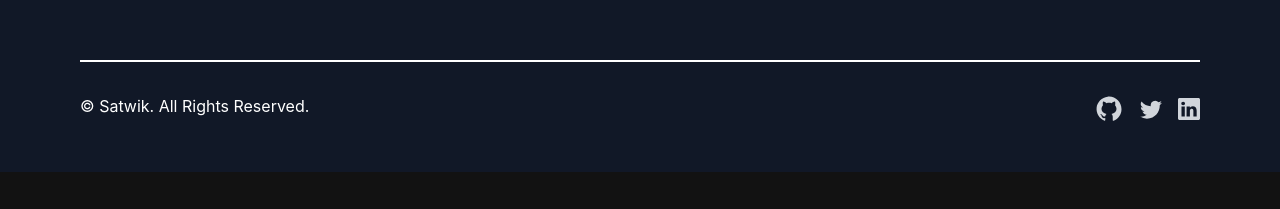
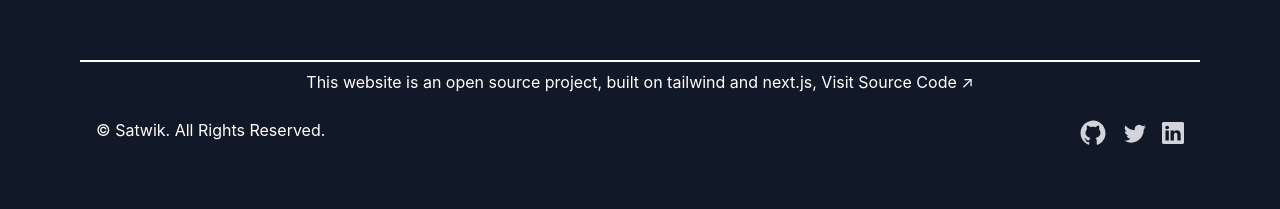
Before and after one commit to Satwikan/portfolio, a Next.js app: page / in a window 1280 px wide. Shown: the part 1948-2157 px from the top of the page. Before the commit the page ends 2120 px from the top, so only its background shows below. Built offline with nearby package versions, Linux system fonts and the light colour scheme; no server answers.

Commit message:
footer line added

```diff
--- a/layouts/Footer.js
+++ b/layouts/Footer.js
@@ -4,15 +4,25 @@ import userData from "@constants/data";
 export default function Footer() {
   return (
     <div className="bg-[#F1F1F1] dark:bg-gray-900 pb-20">
-      <br/>
-      <br/>
+      <br />
+      <br />
       <div className="max-w-6xl  mx-auto px-4 py-10 md:py-20">
         <div className="h-0.5 w-full bg-white dark:bg-gray-700"></div>
-        <div className="flex flex-col space-y-4 md:space-y-0 md:flex-row justify-between md:items-center mt-8">
-          <div>
+        <div className="text-center sm:text-left my-2">
+          This website is an open source project, built on tailwind and next.js
+          {",  "}
+          <a
+            href="https://github.com/Satwikan/portfolio"
+            className="underline bg-red-600 text-white"
+          >
+            Visit Source Code &#x2197;
+          </a>
+        </div>
+        <div className="flex flex-col space-y-4 md:space-y-0 md:flex-row justify-between md:items-center">
+          <div className="p-4">
             <p>&copy; Satwik. All Rights Reserved.</p>
           </div>
-          <div className="space-x-4 flex flex-row items-center">
+          <div className="space-x-4 flex flex-row items-center justify-center p-4">
             <a
               href={userData.socialLinks.github}
               className="text-base font-normal text-gray-600 dark:text-gray-300"
```
